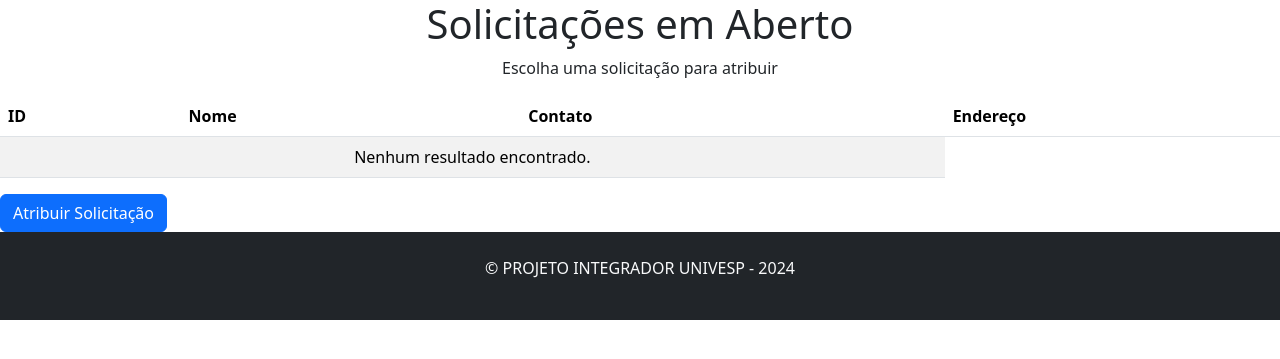
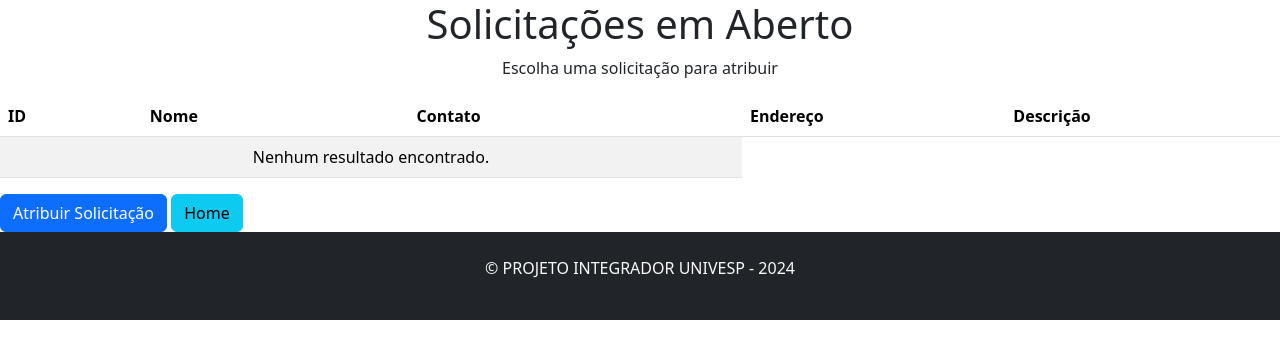
Before and after one commit to Jairzaoo/RECICLE-360, a Django app: page /abertas/ in a window 1280 px wide. Shown: the top 359 px of the page. Run offline with Django 5.2, Linux system fonts and the light colour scheme; data comes from the database, SQL or seed files in the repository.

Commit message:
insercao de descriçao em abertas.html

```diff
--- a/projetointegrador/recicle360/templates/abertas.html
+++ b/projetointegrador/recicle360/templates/abertas.html
@@ -19,6 +19,7 @@
           <th>Nome</th>
           <th>Contato</th>
           <th>Endereço</th>
+          <th>Descrição</th>
         </tr>
       </thead>
       <tbody>
@@ -29,6 +30,7 @@
               <td>{{ solicitacao.nome }}</td>
               <td>{{ solicitacao.telefone }}</td>
               <td>{{ solicitacao.endereco }}</td>
+              <td>{{solicitacao.descricao}}</td>
             </tr>
           {% endfor %}
         {% else %}
@@ -43,13 +45,14 @@
     <button type="button" class="btn btn-primary" data-bs-toggle="modal" data-bs-target="#exampleModal">
       Atribuir Solicitação
     </button>
+    <button onclick="window.location.href = '/';" class="btn btn-info ">Home</button>
 
     <!-- Modal for assigning a request -->
     <div class="modal fade" id="exampleModal" tabindex="-1" aria-labelledby="exampleModalLabel" aria-hidden="true">
       <div class="modal-dialog">
         <div class="modal-content">
           <div class="modal-header">
-            <h1 class="modal-title fs-5" id="exampleModalLabel">Atribuir Seu ID a Solicitação</h1>
+            <h1 class="modal-title fs-5" id="exampleModalLabel">Atribuir Seu Nome a Uma Solicitação</h1>
             <button type="button" class="btn-close" data-bs-dismiss="modal" aria-label="Close"></button>
           </div>
           <div class="modal-body">
--- a/projetointegrador/recicle360/templates/encerra.html
+++ b/projetointegrador/recicle360/templates/encerra.html
@@ -33,8 +33,8 @@
         <tr>
             <td><input type='checkbox' class='form-check-input' data-id='{{solicitacao.id}}'></td>
 
+            <td>{{ solicitacao.id_recolhe }}</td>
             <td>{{ solicitacao.id }}</td>
-            <td>{{ solicitacao.id_recolhe }}</td>
             <td>{{ solicitacao.recolhe_nome }}</td>
             <td>{{ solicitacao.recolhe_contato }}</td>
             <td>{{ solicitacao.status }}</td>
```
